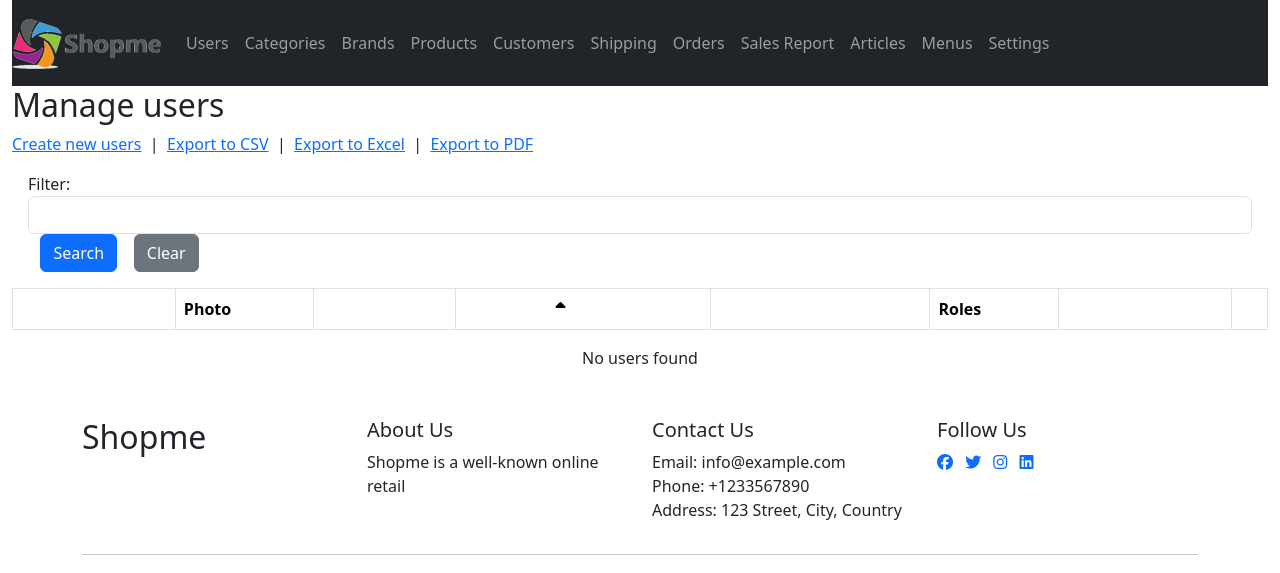
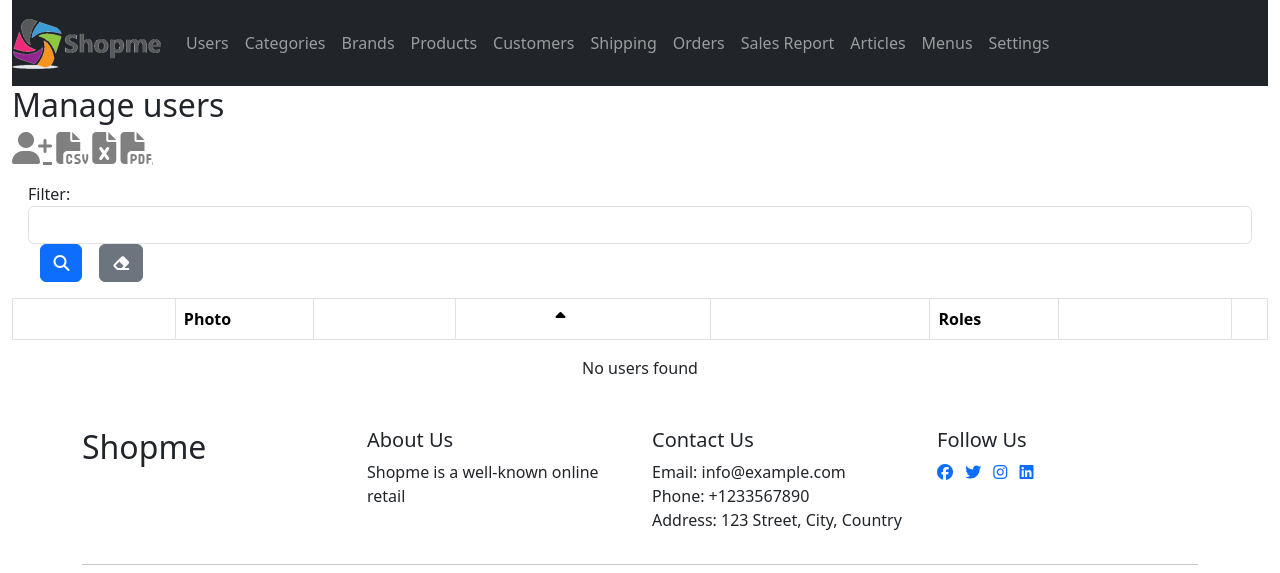
Before and after one commit to InfiniteGosi/ShopmeProject, a Spring Boot app: page /users in a window 1280 px wide. Shown: the top 573 px of the page. Run offline with Spring Boot 4, Linux system fonts and the light colour scheme; lists and menus that the app fills with data are empty; some of the project's set-up classes (security, data sources, template engines, error pages and the like) are left out, and stand-ins take their place; some libraries are stand-ins or nearby versions.

Commit message:
task 4: fix responsive ui on user listing page

```diff
--- a/ShopmeCommon/src/main/java/com/shopme/common/entity/User.java
+++ b/ShopmeCommon/src/main/java/com/shopme/common/entity/User.java
@@ -134,4 +134,9 @@ public class User {
 
 		return "/user-photos/" + this.id + "/" + this.photo;
 	}
+
+	@Transient
+	public String getFullName() {
+		return firstName + " " + lastName;
+	}
 }
--- a/ShopmeWebParent/ShopmeBackEnd/src/main/java/com/shopme/admin/user/UserController.java
+++ b/ShopmeWebParent/ShopmeBackEnd/src/main/java/com/shopme/admin/user/UserController.java
@@ -33,7 +33,8 @@ public class UserController {
 	}
 
 	@GetMapping("/users/page/{pageNum}")
-	public String listByPage(@PathVariable(name = "pageNum") // Captures the page number from the URL (e.g., /users/page/2 means pageNum = 2).
+	public String listByPage(
+			@PathVariable(name = "pageNum") // Captures the page number from the URL (e.g., /users/page/2 means pageNum = 2).
 			int pageNum,
 			Model model,
 			@Param("sortField") String sortField, // The field to sort by (e.g., firstName, email). This value is optional and can come from query parameters (e.g., ?sortField=firstName).
@@ -121,7 +122,8 @@ public class UserController {
 
 
 	@GetMapping("/users/edit/{id}")
-	public String editUser(@PathVariable(name = "id") Integer id,
+	public String editUser(
+			@PathVariable(name = "id") Integer id,
 			Model model,
 			RedirectAttributes redirectAttributes) {
 		try {
--- a/ShopmeWebParent/ShopmeBackEnd/src/main/resources/static/style.css
+++ b/ShopmeWebParent/ShopmeBackEnd/src/main/resources/static/style.css
@@ -2,3 +2,22 @@
 *.icon-silver {color: silver}
 *.icon-green {color: green}
 *.icon-dark {color: gray}
+
+@media screen and (max-width: 768px) {
+	/*small screen*/
+	div.full-details { display: none; }
+	div.partial-details { display: block; }
+}
+
+@media screen and (min-width: 768px) and (max-width: 1024px) {
+	/*medium screen*/
+	div.full-details { display: block; }
+	div.partial-details { display: none; }
+	.hideable-column { display: none; }
+}
+
+@media screen and (min-width: 1024px) {
+	/*large screen*/
+	div.partial-details { display: none; }
+	.hideable-column { display: table-cell; }
+}
--- a/ShopmeWebParent/ShopmeBackEnd/src/main/resources/templates/fragments.html
+++ b/ShopmeWebParent/ShopmeBackEnd/src/main/resources/templates/fragments.html
@@ -4,7 +4,7 @@
 <meta charset="UTF-8">
 </head>
 <body>
-	<th th:fragment="column_link(fieldName, columnLabel)">
+	<th th:fragment="column_link(fieldName, columnLabel, removeTag)" th:remove="${removeTag}">
 		<a class="text-white"
 			th:href="@{'/users/page/' + ${currentPage} + '?sortField=' + ${fieldName} + '&sortDir=' + ${sortField != fieldName ? sortDir : reverseSortDir} + ${keyword != null ? '&keyword=' + keyword : ''}}">
 			[[${columnLabel}]]
--- a/ShopmeWebParent/ShopmeBackEnd/src/main/resources/templates/users.html
+++ b/ShopmeWebParent/ShopmeBackEnd/src/main/resources/templates/users.html
@@ -62,13 +62,13 @@
 	</div>
 	<div>
 		<h2>Manage users</h2>
-		<a th:href="@{/users/new}">Create new users</a>
-		&nbsp;|&nbsp;
-		<a th:href="@{/users/export/csv}">Export to CSV</a>
-		&nbsp;|&nbsp;
-		<a th:href="@{/users/export/excel}">Export to Excel</a>
-		&nbsp;|&nbsp;
-		<a th:href="@{/users/export/pdf}">Export to PDF</a>
+		<a th:href="@{/users/new}" class="fas fa-user-plus fa-2x icon-dark mr-2"></a>
+
+		<a th:href="@{/users/export/csv}" class="fas fa-file-csv fa-2x icon-dark mr-2"></a>
+
+		<a th:href="@{/users/export/excel}" class="fas fa-file-excel fa-2x icon-dark mr-2"></a>
+
+		<a th:href="@{/users/export/pdf}" class="fas fa-file-pdf fa-2x icon-dark mr-2"></a>
 	</div>
 
 	<div th:if="${message != null}" class="alert alert-success text-center">
@@ -83,36 +83,44 @@
 			Filter:&nbsp;
 			<input type="search" name="keyword" th:value="${keyword}" class="form-control" required/>
 			&nbsp;&nbsp;
-			<input type="submit" value="Search" class="btn btn-primary"/>
+			<button type="submit" class="btn btn-primary">
+				<i class="fas fa-search"></i>
+			</button>
 			&nbsp;&nbsp;
-			<input type="button" value="Clear" class="btn btn-secondary" onclick="clearFilter()"/>
+			<button type="button" class="btn btn-secondary" onclick="clearFilter()">
+				<i class="fas fa-eraser"></i>
+			</button>
 		</form>
 	</div>
 
-	<div>
+	<div class="full-details">
 		<table class="table table-bordered table-striped table-hover table-responsive-xl">
 			<thead class="thead-dark">
 				<tr>
-					<th th:replace="fragments::column_link('id', 'User ID')"/>
+					<th class="hideable-column">
+						<th th:replace="fragments::column_link('id', 'User ID', 'tag')"/>
+					</th>
 					<th>Photo</th>
-					<th th:replace="fragments::column_link('email', 'E-mail')">
-					<th th:replace="fragments::column_link('firstName', 'First Name')">
-					<th th:replace="fragments::column_link('lastName', 'Last Name')">
+					<th class="hideable-column">
+						<th th:replace="fragments::column_link('email', 'E-mail', 'tag')">
+					</th>
+					<th th:replace="fragments::column_link('firstName', 'First Name', 'none')">
+					<th th:replace="fragments::column_link('lastName', 'Last Name', 'none')">
 					<th>Roles</th>
-					<th th:replace="fragments::column_link('enabled', 'Enabled')">
+					<th th:replace="fragments::column_link('enabled', 'Enabled', 'none')">
 
 					<th></th>
 				</tr>
 			</thead>
 			<tbody>
 				<tr th:each="user : ${listUser}">
-					<td>[[${user.id}]]</td>
+					<td class="hideable-column">[[${user.id}]]</td>
 					<td>
 						<span th:if="${user.photo == null}" class="fas fa-portrait fa-3x icon-silver"></span>
 						<img th:if="${user.photo != null}" th:src="@{${user.photoImagePath}}"
 							style="width: 100px"/>
 					</td>
-					<td>[[${user.email}]]</td>
+					<td class="hideable-column">[[${user.email}]]</td>
 					<td>[[${user.firstName}]]</td>
 					<td>[[${user.lastName}]]</td>
 					<td>[[${user.roles}]]</td>
@@ -138,6 +146,36 @@
 		</table>
 	</div>
 
+	<div class="partial-details">
+		<div th:each="user : ${listUser}" class="row m-1">
+			<div class="col-4">
+				<span th:if="${user.photo == null}" class="fas fa-portrait fa-3x icon-silver"></span>
+				<img th:if="${user.photo != null}" th:src="@{${user.photoImagePath}}"
+					style="width: 100px"/>
+			</div>
+			<div class="col-8">
+				<div>[[${user.fullName}]]</div>
+				<div>[[${user.roles}]]</div>
+				<div class="mt-2">
+					<a th:if="${user.enabled == true}" class="fas fa-check-circle fa-2x icon-green"
+						th:href="@{'/users/' + ${user.id} + '/enabled/false'}"
+						title="Disable this user"></a>
+					<a th:if="${user.enabled == false}" class="fas fa-circle fa-2x icon-dark"
+						th:href="@{'/users/' + ${user.id} + '/enabled/true'}"
+						title="Enable this user"></a>
+					&nbsp;
+					<a class="fas fa-edit fa-2x icon-green" th:href="@{'/users/edit/' + ${user.id}}" title="Edit user"></a>
+					&nbsp;
+					<a class="fas fa-trash fa-2x icon-dark link-delete"
+						th:href="@{'/users/delete/' + ${user.id}}"
+						th:userId="${user.id}"
+						title="Delete this user"></a>
+				</div>
+			</div>
+			<div>&nbsp;</div>
+		</div>
+	</div>
+
 	<div class="text-center mg-1" th:if="${totalItem > 0}">
 		<span>Showing users # [[${startCount}]] to [[${endCount}]] of [[${totalItem}]]</span>
 	</div>
@@ -148,7 +186,7 @@
 
 	<div th:if="${totalPages > 1}">
 		<nav>
-		  	<ul class="pagination justify-content-center">
+		  	<ul class="pagination justify-content-center flex-wrap">
 			    <li th:class="${currentPage > 1 ? 'page-item' : 'page-item disabled'}">
 			    	<a th:replace="fragments::page_link(1, 'First')"></a>
 			    </li>
```
